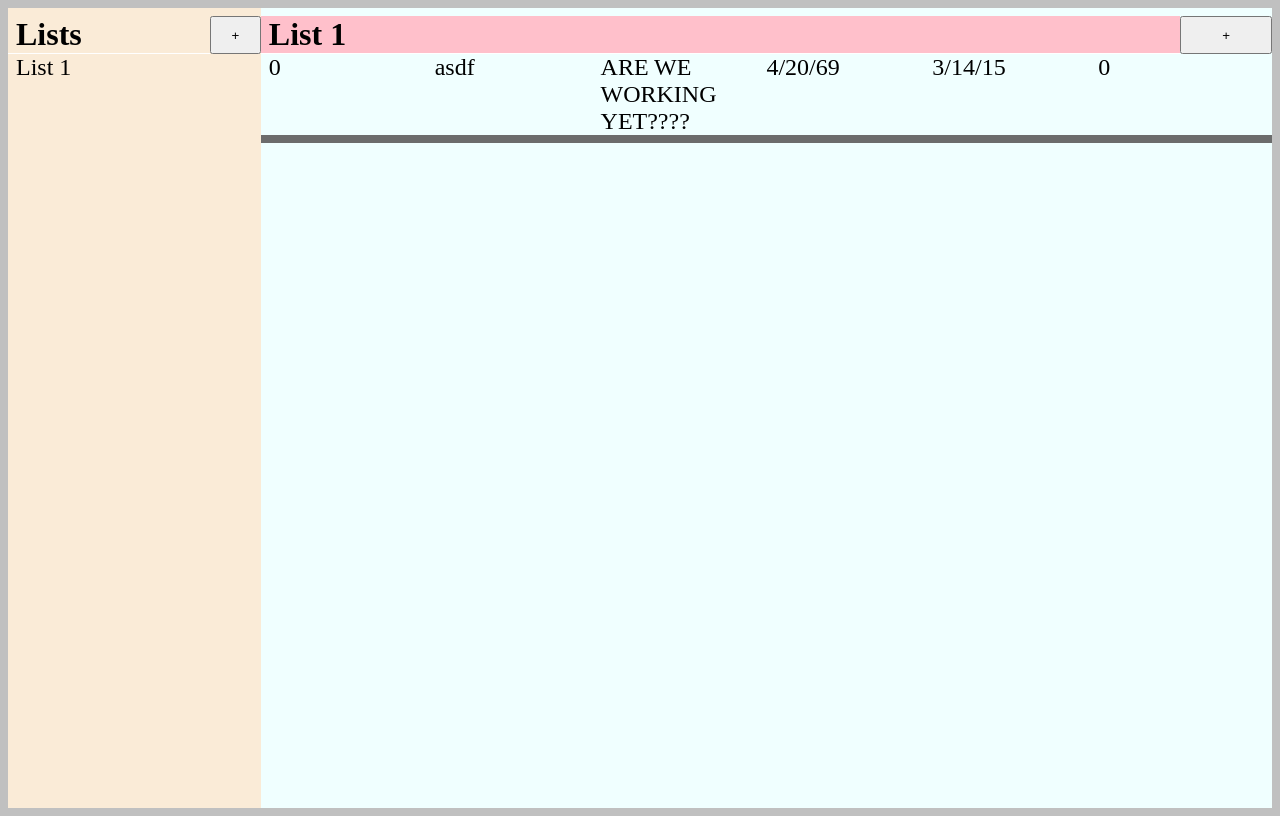
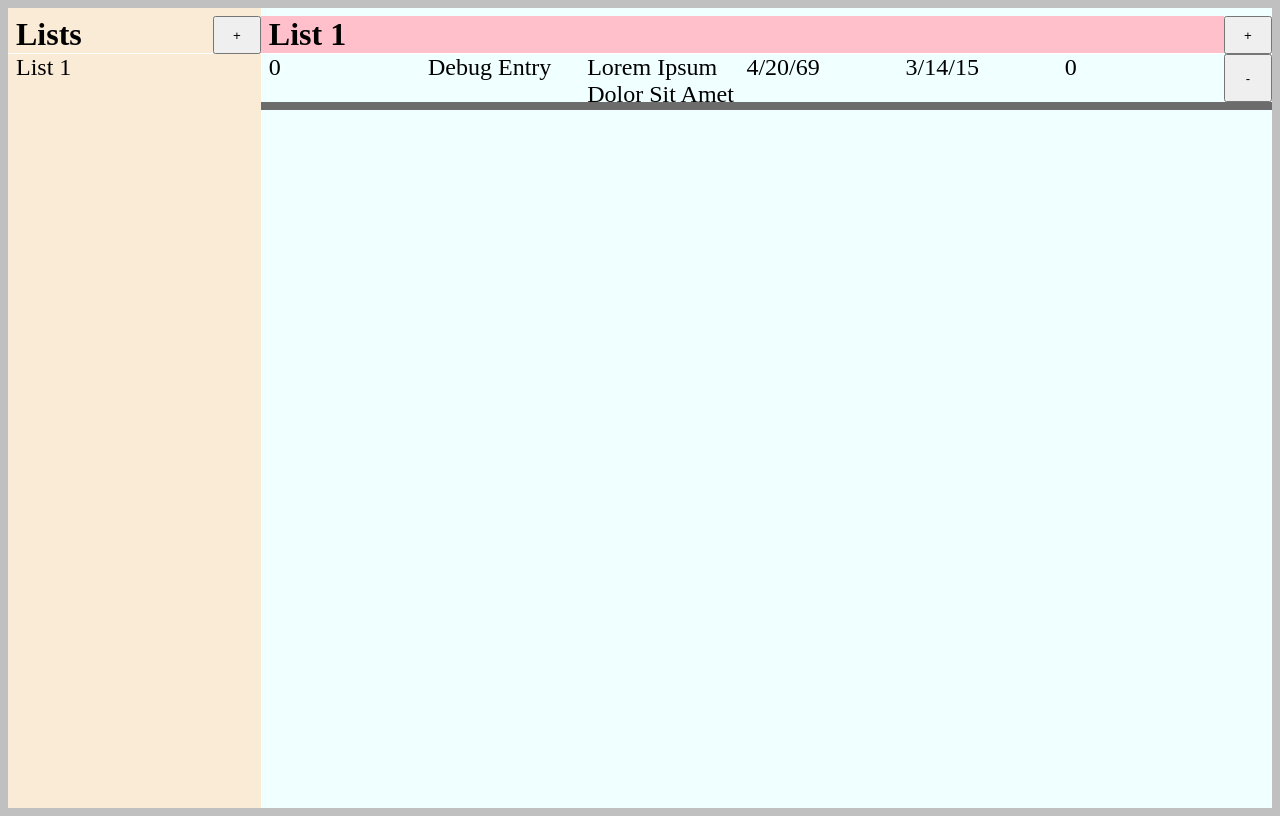
Before and after one commit to Skepticpunk/todo, a website built with webpack: page src/index.html in a window 1280 px wide. Built offline with nearby package versions, Linux system fonts and the light colour scheme.

Commit message:
refactored debug objects, added delete button and description window functionality on mouseover

```diff
--- a/src/index.html
+++ b/src/index.html
@@ -1,11 +1,11 @@
 <html>
   <body>
-    <div id="listList">
-      <div id="listsHeader">
+    <div id="projectList">
+      <div id="projectHeader">
         <h1>Lists</h1>
         <button>+</button>
       </div>
-      <div id="toDoLists"></div>
+      <div id="projects"></div>
     </div>
     <div id="toDo">
       <div id="toDoHeader">
--- a/src/index.js
+++ b/src/index.js
@@ -42,23 +42,28 @@ class toDoList {
   setTitle( newTitle ) { this.#title = newTitle; }
 };
 class listDisplay {
-  constructor( parentNode, headerNode, list ) {
+  constructor( parentNode, headerNode, listDisplayNode, list ) {
     this.#parent = parentNode;
     this.#header = headerNode;
+    this.#listDisplay = listDisplayNode;
     this.#list = list; };
 
   #parent = undefined;
   #header = undefined;
+  #listDisplay = undefined;
   #list = [];
+  #addButton = document.querySelector( this.#parent + " > button " )
 
   getList() { return this.#list };
+  getDisplayNode() { return this.#listDisplay}
+  setDisplayNode( newListDisplay ) { this.#listDisplay = newListDisplay };
   getParent() { return this.#parent };
   setParent( newParent ) { this.#parent = newParent };
   getHeader() { return this.#header };
   setHeader( newHeader ) { this.#header = newHeader };
 
-  renderList( listType ) {
-    this.#parent.textContent = "";
+  renderList() {
+    this.#listDisplay.textContent = "";
     this.#header.textContent = this.#list.getTitle();
     this.#list.getList().forEach( ( entry ) => {
      if ( entry instanceof toDoEntry ) {
@@ -69,6 +74,8 @@ class listDisplay {
         const cellAdded = document.createElement("div");
         const cellDue = document.createElement("div");
         const cellStatus = document.createElement("div");
+        const cellRemoveButton = document.createElement("button");
+        const expDesc = document.querySelector("#toDoDesc");
         entryCell.id = "entry";
         cellTitle.id = "cellTitle";
         cellTitle.textContent = entry.getTitle();
@@ -83,23 +90,28 @@ class listDisplay {
         entryCell.append( cellAdded );
         entryCell.append( cellDue );
         entryCell.append( cellStatus );
-        this.#parent.append( entryCell ); }
+        entryCell.append( cellRemoveButton );
+        cellRemoveButton.textContent = "-";
+        entryCell.addEventListener("mouseover", () => { expDesc.textContent = entry.getDesc() } )
+        entryCell.addEventListener("mouseout", () => { expDesc.textContent = "" } )
+        cellRemoveButton.addEventListener( "click",  () => { expDesc.textContent = ""; entryCell.remove() } )
+        this.#listDisplay.append( entryCell ); }
       else {
-        this.#parent.append( entry.getTitle() ); };
+        this.#listDisplay.append( entry.getTitle() ); };
     } );
   };
 };
 
-const toDoLists = new toDoList("Lists");
+const projectLists = new toDoList("Lists");
 const toDoList1 = new toDoList("List 1");
-const listsDisplay = new listDisplay( document.querySelector( "#toDoLists" ), document.querySelector( "#listsHeader > h1" ), toDoLists );
-const toDoListDisplay = new listDisplay( document.querySelector( "#toDoEntries" ), document.querySelector( "#toDoTitle" ), toDoList1 );
-const entry1 = new toDoEntry(0, "asdf", "ARE WE WORKING YET????", "4/20/69", "3/14/15", 0);
+const projectsDisplay = new listDisplay( document.querySelector( "#projectList" ), document.querySelector( "#projectHeader > h1" ), document.querySelector( "#projects" ), projectLists );
+const toDoListDisplay = new listDisplay( document.querySelector( "#toDo" ), document.querySelector( "#toDoTitle" ), document.querySelector( "#toDoEntries" ), toDoList1 );
+const entry1 = new toDoEntry(0, "Debug Entry", "Lorem Ipsum Dolor Sit Amet blah blah blah here's more words I LOVE BEIJING TIANANMEN", "4/20/69", "3/14/15", 0);
 
-function addList( list ) { toDoLists.push( list ) };
-function delList( list ) { toDoLists.splice( list, 1 ) };
+function addList( list ) { projectLists.push( list ) };
+function delList( list ) { projectLists.splice( list, 1 ) };
 
-toDoLists.addEntry( toDoList1 );
-toDoLists.getEntry(0).addEntry( entry1 );
-listsDisplay.renderList();
+projectLists.addEntry( toDoList1 );
+projectLists.getEntry(0).addEntry( entry1 );
+projectsDisplay.renderList();
 toDoListDisplay.renderList();
--- a/src/page.css
+++ b/src/page.css
@@ -10,32 +10,42 @@ h1 {
   border-bottom:          1px solid white; }
 h2 {
   margin:                 8px 0 0 0;}
-#listList {
+#projectList {
   background-color:      antiquewhite; }
-#listsHeader {
+#projectHeader {
   display:               grid;
-  grid-template-columns: 4fr minmax(1em, 1fr); }
-#listsHeader > button {
+  grid-template-columns: 4fr minmax(1em, 48px); }
+#projectHeader > button {
   margin:                8px 0 0 0;}
-#toDoLists {
+#projects {
   font-size:             24;
   padding:               0 8px; }
 #toDo {
   background-color:      azure; }
 #toDoHeader {
   display:               grid;
-  grid-template-columns: 10fr minmax(1em, 1fr); }
+  grid-template-columns: 10fr minmax(1em, 48px); }
 #toDoHeader > button {
   margin:                8px 0 0 0;}
 #toDoTitle {
   background-color:      pink; }
 #toDoEntries {
+  display:               flex;
+  flex-direction:        column;
   font-size:             24;
-  padding:               0 8px;
+  padding:               0 0 0 8px;
   border-bottom:         8px outset silver; }
 #entry {
-  display:               flex; }
+  flex:                  0 0 48px;
+
+  display:               flex;
+  height:                1.5em; }
 #entry > div {
-  flex:                  1 }
+  flex:                  1;
+  overflow:              hidden;
+  text-overflow:         ellipsis; }
+#entry > button {
+  flex:                  0 0 48px;
+  margin:                0; }
 #cellTitle {
   flex:                  3 }
```
